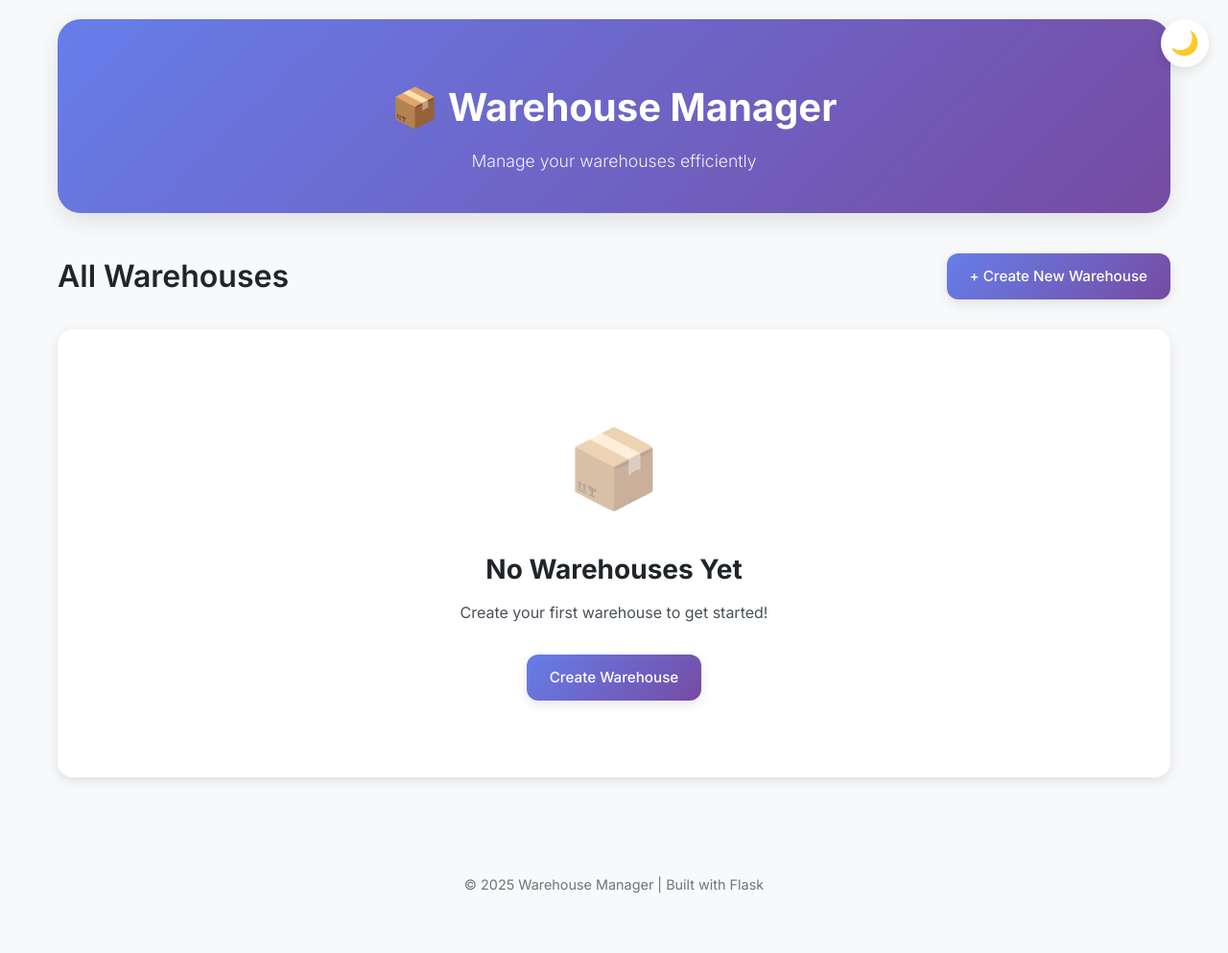
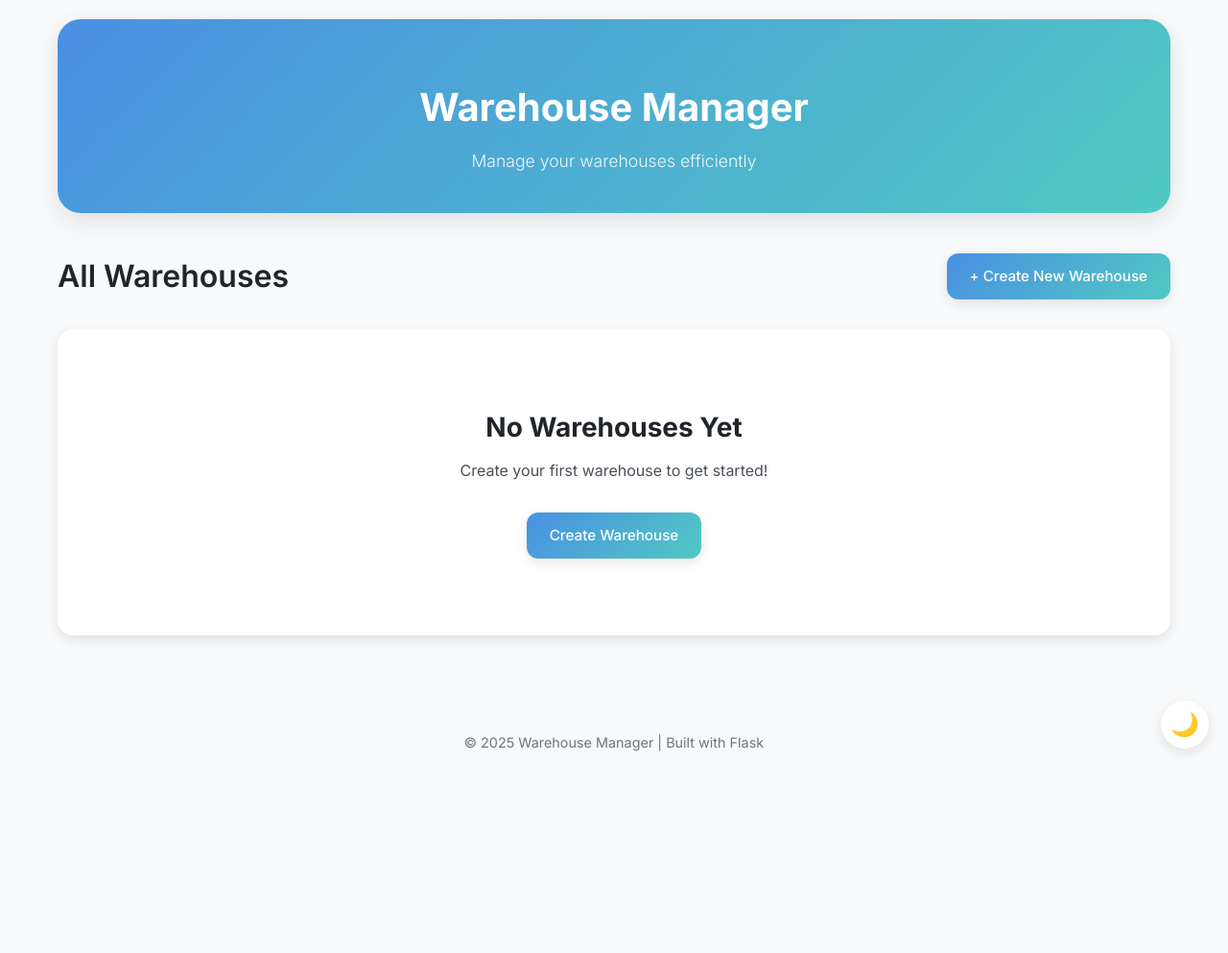
Before and after one commit to kuhalainen/ohtuvarasto, a Flask app: page / in a window 1280 px wide. Shown: the whole page at 96% size. After the commit the page ends 783 px from the top, so only its background shows below. Run offline with Flask 3, Linux system fonts and the light colour scheme.

Commit message:
Remove emojis, change gradient to blue-teal, move theme toggle to bottom-right
Co-authored-by: kuhalainen <182494262+kuhalainen@users.noreply.github.com>

```diff
--- a/src/static/style.css
+++ b/src/static/style.css
@@ -8,8 +8,8 @@ html[data-theme="light"] {
     --bg-primary: #f8f9fa;
     --bg-secondary: #ffffff;
     --bg-tertiary: #f1f3f5;
-    --bg-gradient-start: #667eea;
-    --bg-gradient-end: #764ba2;
+    --bg-gradient-start: #4a90e2;
+    --bg-gradient-end: #50c9c3;
     --text-primary: #212529;
     --text-secondary: #495057;
     --text-tertiary: #6c757d;
@@ -17,8 +17,8 @@ html[data-theme="light"] {
     --border-color: #dee2e6;
     --shadow: rgba(0, 0, 0, 0.1);
     --shadow-hover: rgba(0, 0, 0, 0.15);
-    --btn-primary-bg: linear-gradient(135deg, #667eea 0%, #764ba2 100%);
-    --btn-primary-hover: linear-gradient(135deg, #5568d3 0%, #63408a 100%);
+    --btn-primary-bg: linear-gradient(135deg, #4a90e2 0%, #50c9c3 100%);
+    --btn-primary-hover: linear-gradient(135deg, #3a7bc8 0%, #40b8b2 100%);
     --btn-secondary-bg: #6c757d;
     --btn-secondary-hover: #5a6268;
     --btn-tertiary-bg: #e9ecef;
@@ -26,7 +26,7 @@ html[data-theme="light"] {
     --btn-danger-bg: linear-gradient(135deg, #f093fb 0%, #f5576c 100%);
     --btn-danger-hover: linear-gradient(135deg, #e082ea 0%, #e4465b 100%);
     --progress-bg: #e9ecef;
-    --progress-fill: linear-gradient(90deg, #667eea 0%, #764ba2 100%);
+    --progress-fill: linear-gradient(90deg, #4a90e2 0%, #50c9c3 100%);
     --card-bg: #ffffff;
 }
 
@@ -35,8 +35,8 @@ html[data-theme="dark"] {
     --bg-primary: #1a1a1a;
     --bg-secondary: #2d2d2d;
     --bg-tertiary: #242424;
-    --bg-gradient-start: #667eea;
-    --bg-gradient-end: #764ba2;
+    --bg-gradient-start: #4a90e2;
+    --bg-gradient-end: #50c9c3;
     --text-primary: #e9ecef;
     --text-secondary: #ced4da;
     --text-tertiary: #adb5bd;
@@ -44,8 +44,8 @@ html[data-theme="dark"] {
     --border-color: #404040;
     --shadow: rgba(0, 0, 0, 0.3);
     --shadow-hover: rgba(0, 0, 0, 0.5);
-    --btn-primary-bg: linear-gradient(135deg, #667eea 0%, #764ba2 100%);
-    --btn-primary-hover: linear-gradient(135deg, #5568d3 0%, #63408a 100%);
+    --btn-primary-bg: linear-gradient(135deg, #4a90e2 0%, #50c9c3 100%);
+    --btn-primary-hover: linear-gradient(135deg, #3a7bc8 0%, #40b8b2 100%);
     --btn-secondary-bg: #495057;
     --btn-secondary-hover: #3d4349;
     --btn-tertiary-bg: #3d3d3d;
@@ -53,7 +53,7 @@ html[data-theme="dark"] {
     --btn-danger-bg: linear-gradient(135deg, #f093fb 0%, #f5576c 100%);
     --btn-danger-hover: linear-gradient(135deg, #e082ea 0%, #e4465b 100%);
     --progress-bg: #3d3d3d;
-    --progress-fill: linear-gradient(90deg, #667eea 0%, #764ba2 100%);
+    --progress-fill: linear-gradient(90deg, #4a90e2 0%, #50c9c3 100%);
     --card-bg: #2d2d2d;
 }
 
@@ -79,7 +79,7 @@ body {
 /* Theme Toggle Button */
 .theme-toggle {
     position: fixed;
-    top: 20px;
+    bottom: 20px;
     right: 20px;
     width: 50px;
     height: 50px;
@@ -329,9 +329,7 @@ header h1 a {
 }
 
 .empty-icon {
-    font-size: 5rem;
-    margin-bottom: 20px;
-    opacity: 0.5;
+    display: none;
 }
 
 .empty-state h3 {
--- a/src/templates/base.html
+++ b/src/templates/base.html
@@ -16,7 +16,7 @@
 
     <div class="container">
         <header>
-            <h1><a href="{{ url_for('index') }}">📦 Warehouse Manager</a></h1>
+            <h1><a href="{{ url_for('index') }}">Warehouse Manager</a></h1>
             <p class="subtitle">Manage your warehouses efficiently</p>
         </header>
 
--- a/src/templates/index.html
+++ b/src/templates/index.html
@@ -47,7 +47,7 @@
 </div>
 {% else %}
 <div class="empty-state">
-    <div class="empty-icon">📦</div>
+    <div class="empty-icon"></div>
     <h3>No Warehouses Yet</h3>
     <p>Create your first warehouse to get started!</p>
     <a href="{{ url_for('create_warehouse') }}" class="btn btn-primary">Create Warehouse</a>
```
Also changed, not shown: README.md.
